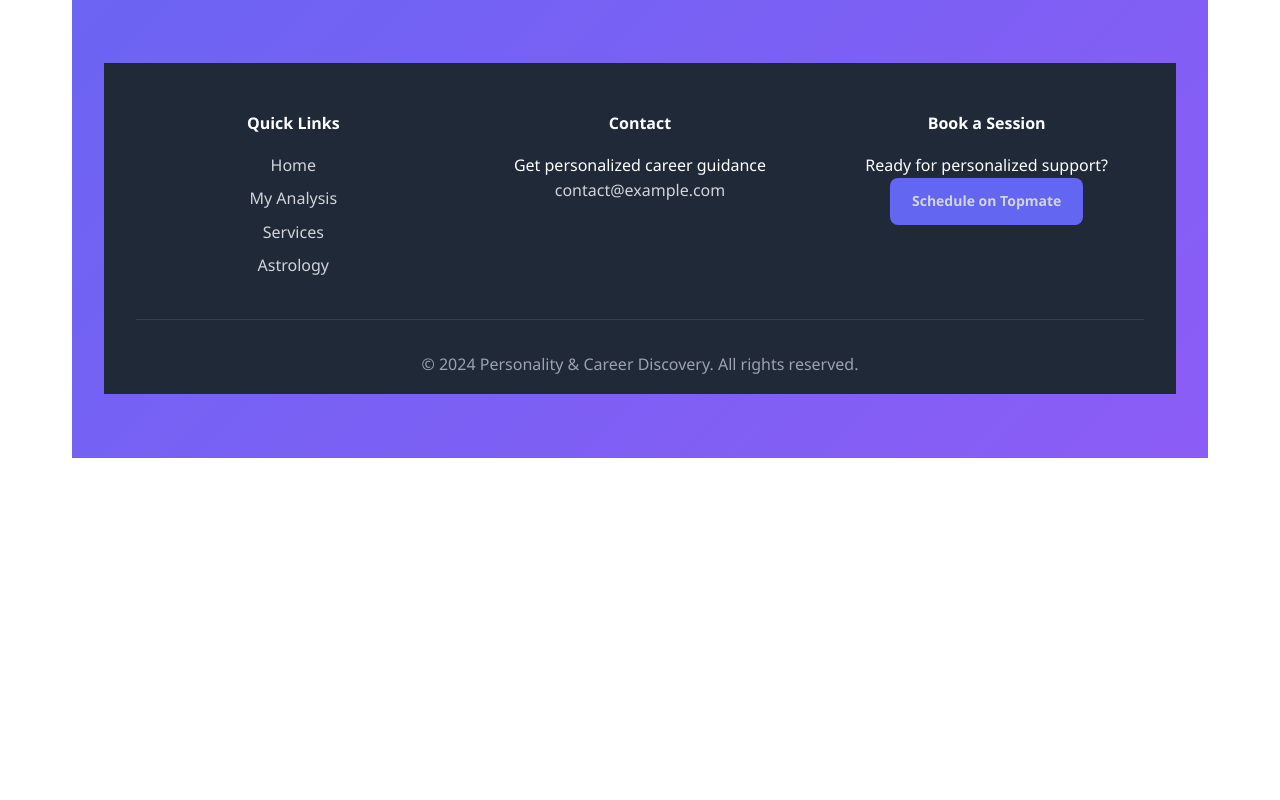
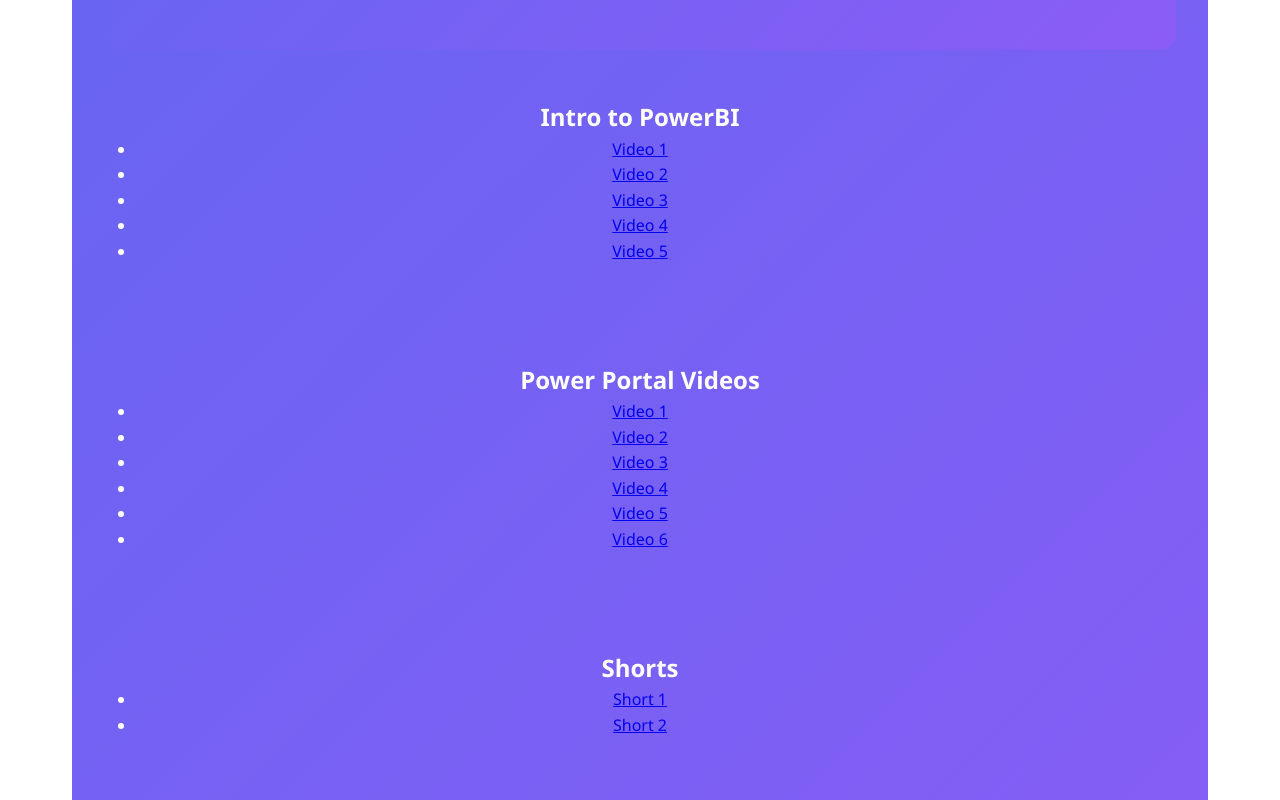
Before and after one commit to gu12934/Coaching_Gurm_Site, a plain HTML site: page coaching.html in a window 1280 px wide. Shown: the part 6500-7300 px from the top of the page. Before the commit the page ends 7006 px from the top, so only its background shows below. Drawn offline with Linux system fonts and the light colour scheme; a script that the page names is missing.

Commit message:
Update coaching.html
adding power information

```diff
--- a/coaching.html
+++ b/coaching.html
@@ -234,6 +234,8 @@
             <li>John Savill</li>
             <li>Alex the Analyst</li>
             <li>Guy in a Cube</li>
+            <li>codebasics</li>
+            <li>clever programmer</li>
         </ul>
   </div>
 </section>
@@ -249,12 +251,10 @@
             <li>David Lin</li>
             <li>Andrei Jikh</li>
             <li>Nate O'Brien</li>
-
             <li>Brian Jung</li>
             <li>Marko – WhiteBoard Finance</li>
             <li>Ryan Scribner</li>
             <li>BiggerPockets</li>
-
             <!-- Calgary Real Estate Creators -->
             <li>Zachary Schultz (Calgary Real Estate)</li>
             <li>Jay Schultz (Calgary Real Estate)</li>
@@ -276,6 +276,47 @@
                 </div>
             </div>
         </section>
+
+        <!-- Intro to PowerBI -->
+<section class="section">
+  <div class="container">
+    <h2>Intro to PowerBI</h2>
+    <ul>
+      <li><a href="https://youtu.be/VaOhNqNtGGE?si=ttGmvdRaqrBQmuL5" target="_blank">Video 1</a></li>
+      <li><a href="https://youtu.be/nkmHqs1I_z0?si=C1ea4sfKDJ-uVKqM" target="_blank">Video 2</a></li>
+      <li><a href="https://youtu.be/MikekdopYhE?si=pqPUA0yv2OQjpJb7" target="_blank">Video 3</a></li>
+      <li><a href="https://youtu.be/al4OfLIOl2w?si=Wk-Q8nRqNTVTdaj2" target="_blank">Video 4</a></li>
+      <li><a href="https://youtu.be/c7LrqSxjJQQ?si=5tG2iLwfyx9YiVhw" target="_blank">Video 5</a></li>
+    </ul>
+  </div>
+</section>
+
+<!-- Power Portal Videos -->
+<section class="section">
+  <div class="container">
+    <h2>Power Portal Videos</h2>
+    <ul>
+      <li><a href="https://youtu.be/_yJ4V5145z8?si=TDWbAgl41XRynXgD" target="_blank">Video 1</a></li>
+      <li><a href="https://youtu.be/6xKlq-qZdsI?si=hhrVoqTOxAVT7vFd" target="_blank">Video 2</a></li>
+      <li><a href="https://youtu.be/HJFjWEIgwxQ?si=U6xI4ca89tvNgRAP" target="_blank">Video 3</a></li>
+      <li><a href="https://youtu.be/ergBfAQqsgk?si=XIcryovVFkzDFYw-" target="_blank">Video 4</a></li>
+      <li><a href="https://youtu.be/ISQ55UNa6iI?si=n2UET70z2Vf-nGlZ" target="_blank">Video 5</a></li>
+      <li><a href="https://youtu.be/bH4YrvaQJPI?si=AxVg7PLRbVaCvu7I" target="_blank">Video 6</a></li>
+    </ul>
+  </div>
+</section>
+
+<!-- Power Shorts -->
+<section class="section">
+  <div class="container">
+    <h2>Shorts</h2>
+    <ul>
+      <li><a href="https://www.youtube.com/shorts/HL1iyt5eJuk" target="_blank">Short 1</a></li>
+      <li><a href="https://www.youtube.com/shorts/BKG9m9Dgr-4" target="_blank">Short 2</a></li>
+    </ul>
+  </div>
+</section>
+
     </main>
 
 
```
